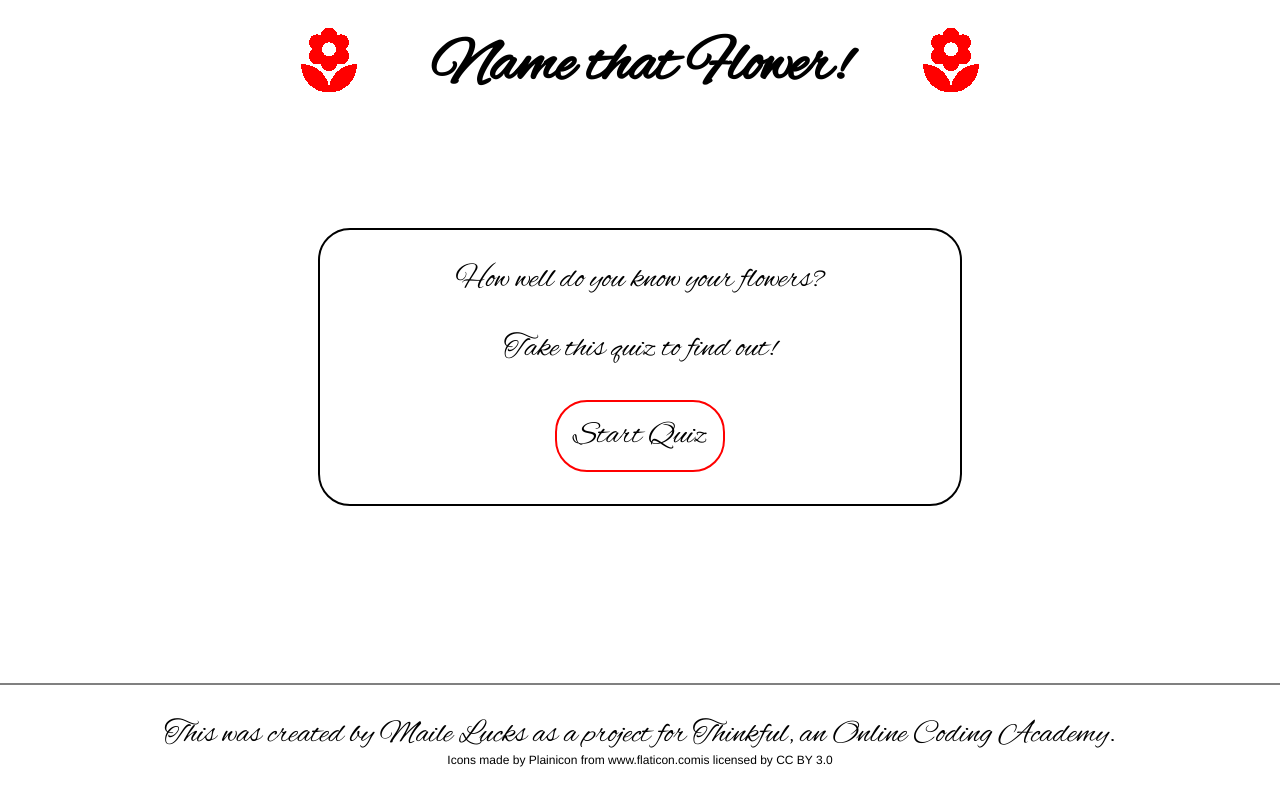
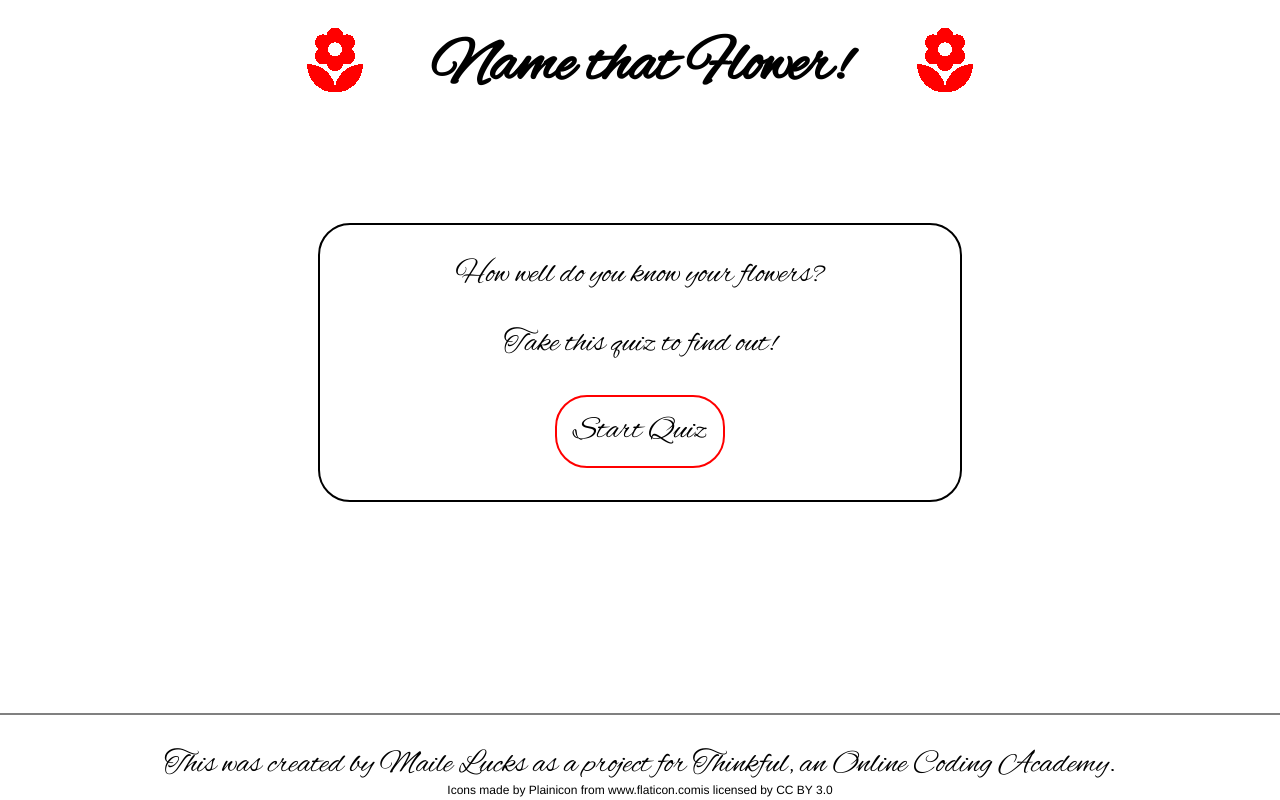
Before and after one commit to mailelucks/quiz-app, a plain HTML site: page index.html in a window 1280 px wide. Drawn offline with nearby package versions, Linux system fonts and the light colour scheme.

Commit message:
sticky footers!

```diff
--- a/index.html
+++ b/index.html
@@ -16,6 +16,7 @@
 </head>
 
 <body>
+   <div class="wrapper">
     <header>
 
         <img class="logo" src="images/bloom1_red.png" rel="flower-icon">
@@ -23,7 +24,7 @@
         <img class="logo" src="images/bloom1_red.png" rel="flower-icon">
 
     </header>
-
+<main>
     <section class="intro">
         <div class="content">
             <p class="welcome">How well do you know your flowers?</p>
@@ -60,12 +61,12 @@
             </div>
 
     </section>
-
+       </main>
     <footer>
         <p>This was created by <a href="https://twiggy848.github.io/maile-lucks-portfolio" target="_blank">Maile Lucks</a> as a project for <a target="_blank" href="thinkful.com">Thinkful, an Online Coding Academy</a>.</p>
         <div class="iconCredit">Icons made by <a target="_blank" href="http://www.flaticon.com/authors/plainicon" title="Plainicon">Plainicon</a> from <a target="_blank" href="http://www.flaticon.com" title="Flaticon">www.flaticon.com</a>is licensed by <a target="_blank" href="http://creativecommons.org/licenses/by/3.0/" title="Creative Commons BY 3.0">CC BY 3.0</a></div>
     </footer>
-
+    </div>
     <script type="text/javascript" src="http://code.jquery.com/jquery.min.js"></script>
     <script src="js/scripts.js" type="text/javascript">
     </script>
--- a/style/style.css
+++ b/style/style.css
@@ -12,12 +12,17 @@
 /* General styles
 	(the styles used everywhere in the page (like the Body) or styles which are used in more than 2 of the modules bellow (h2, h3, h4, h5, h6, p, a, ul, li))
 */
-
+html {
+    height:100%;
+    width:100%;
+}
 body {
     color: black;
     text-align: center;
     font-family: 'Alex Brush', cursive;
     font-size: 2em;
+    height: 100%;
+    width:100%;
 }
 a {
     text-decoration: none;
@@ -28,8 +33,9 @@ a:hover {
     color: red;
 }
 section {
-    padding: 3em 2em 2em;
-    margin-top:1em;
+    padding: 2em;
+    height:300px;
+    background-repeat:no-repeat;
 }
 .content {
     width:18em;
@@ -39,14 +45,23 @@ section {
     padding: 1em;
     margin:0 auto;
 }
+.wrapper {
+    width: 100%;
+    height: 100%;
+    display: table;
+}
+main {
+    display: table-row;
+}
 /* Header styles
 	(all the styles inside the < header > or < nav > tags)
 */
 header {
     width:100%;
     vertical-align: middle;
-    height: 100px;
+    height: 1px;
     margin: 0 auto;
+    display:table-row
 }
 .logo {
     color: orange;
@@ -78,9 +93,10 @@ h1 {
 /* Questions */
 .quiz {
     background-image: url("../images/hyacinths.jpg");
-    background-position: center center;
+    -webkit-background-size: cover;
+    -moz-background-size: cover;
+    -o-background-size: cover;
     background-size: cover;
-    height:390px;
     text-align: left;
 }
 .question {
@@ -104,11 +120,10 @@ h1 {
 */
 footer {
     border-top: 2px solid gray;
-    padding: 1em 0;
-    bottom: 0;
-    width: 100%;
-    position: fixed;
+    padding: 1em;
     margin: 0 auto;
+    height:1px;
+    background: white;
 }
 .iconCredit {
     font-family: 'Helvetica', sans-serif;
```
